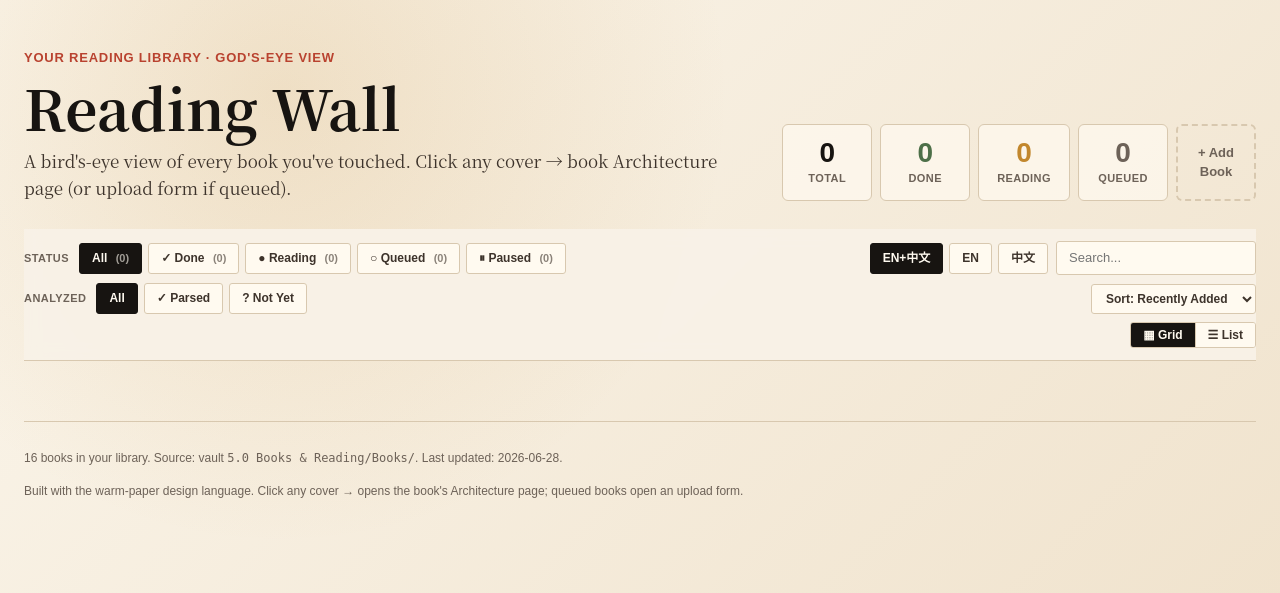
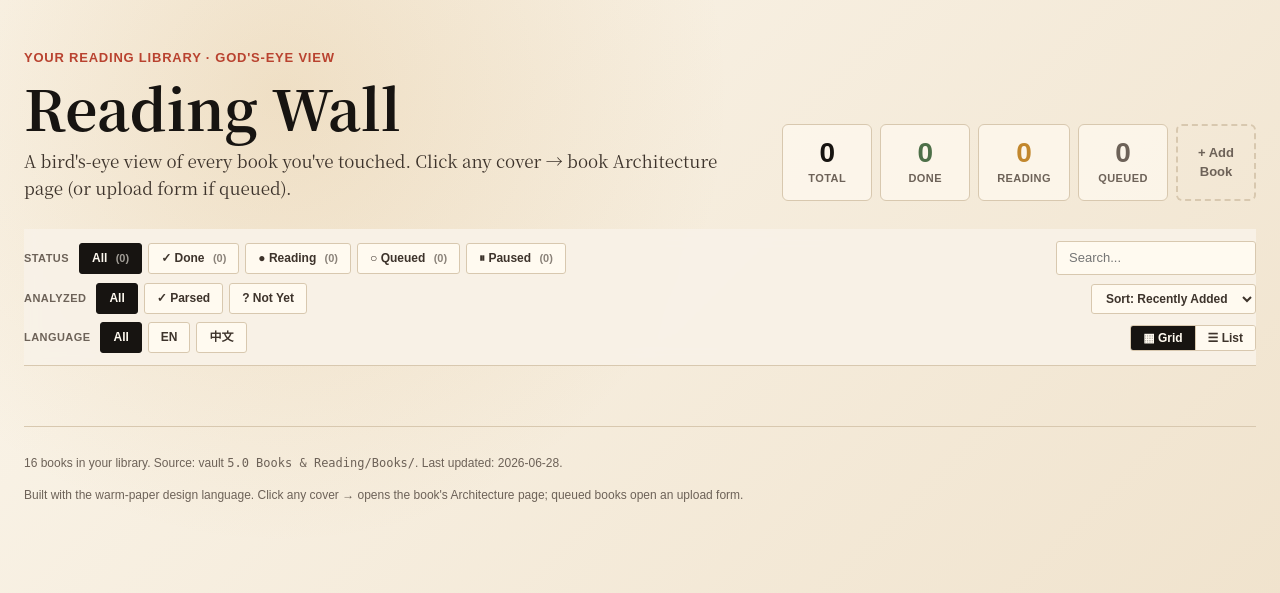
Before and after one commit to Ezri-Lin/Mnemosyne, a Flask app: page / in a window 1280 px wide. Shown: the top 593 px of the page. Run offline with Flask 3, Linux system fonts and the light colour scheme.

Commit message:
fix(filter): move Language to Row 3 (left) per user request
Row 1: Status ......................... Search
Row 2: Analyzed ...................... Sort
Row 3: Language ...................... Grid/List

```diff
--- a/static/templates/poster-wall.html
+++ b/static/templates/poster-wall.html
@@ -180,14 +180,7 @@ body.list-view .list-extras { display:flex; gap:10px; align-items:center; }
       <button class="filter-btn" data-filter="to-read">○ Queued <span class="count" id="cnt-to-read"></span></button>
       <button class="filter-btn" data-filter="paused">⏸ Paused <span class="count" id="cnt-paused"></span></button>
     </div>
-    <div style="display:flex;gap:8px;align-items:center;">
-      <div class="filter-group">
-        <button class="filter-btn active" data-lang="all">EN+中文</button>
-        <button class="filter-btn" data-lang="en">EN</button>
-        <button class="filter-btn" data-lang="zh">中文</button>
-      </div>
-      <input type="text" class="search-box" id="searchBox" placeholder="Search...">
-    </div>
+    <input type="text" class="search-box" id="searchBox" placeholder="Search...">
   </div>
 
   <!-- Row 2: Analyzed + Lang (left) | Sort (right) -->
@@ -210,7 +203,12 @@ body.list-view .list-extras { display:flex; gap:10px; align-items:center; }
 
   <!-- Row 3: View toggle (right) -->
   <div class="filter-row">
-    <div></div>
+    <div class="filter-group">
+      <span class="filter-label">Language</span>
+      <button class="filter-btn active" data-lang="all">All</button>
+      <button class="filter-btn" data-lang="en">EN</button>
+      <button class="filter-btn" data-lang="zh">中文</button>
+    </div>
     <div class="view-toggle" id="viewToggle">
       <button data-view="grid" class="active" title="Grid view">▦ Grid</button>
       <button data-view="list" title="List view">☰ List</button>
```
